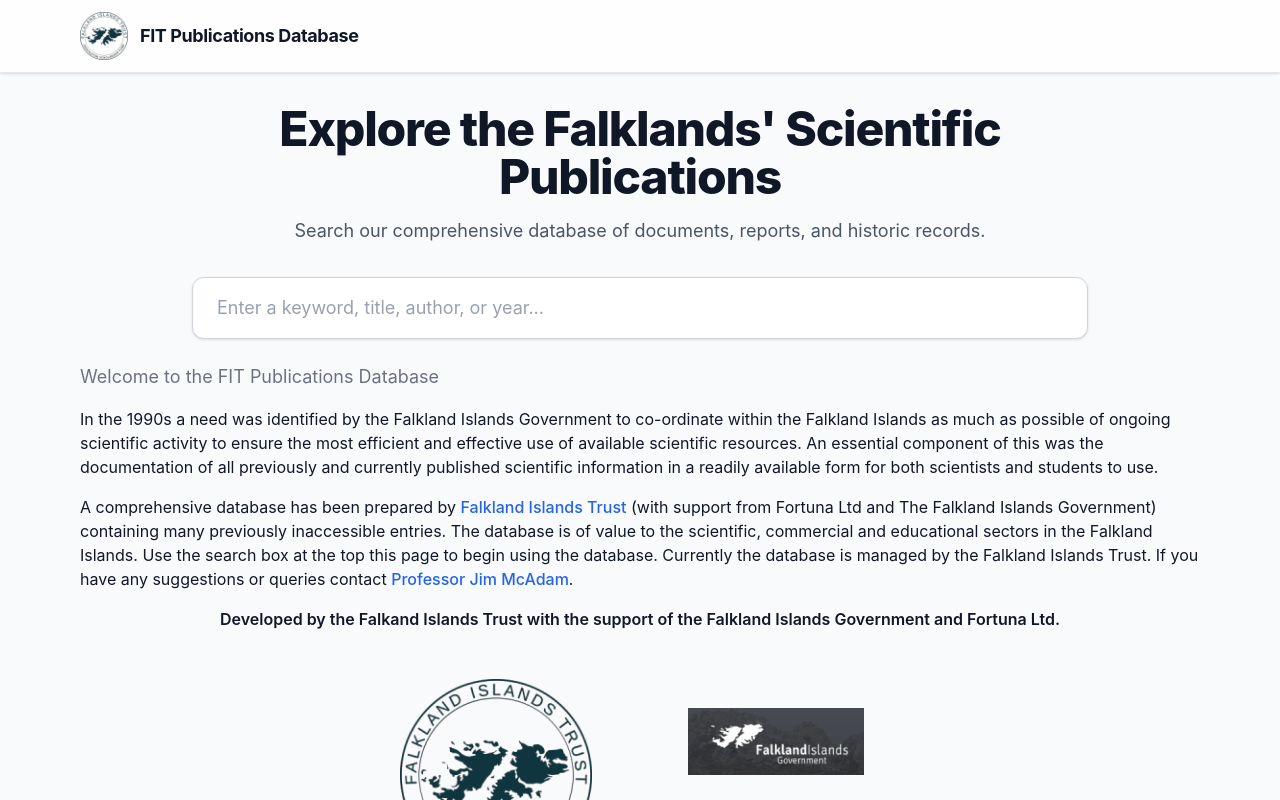
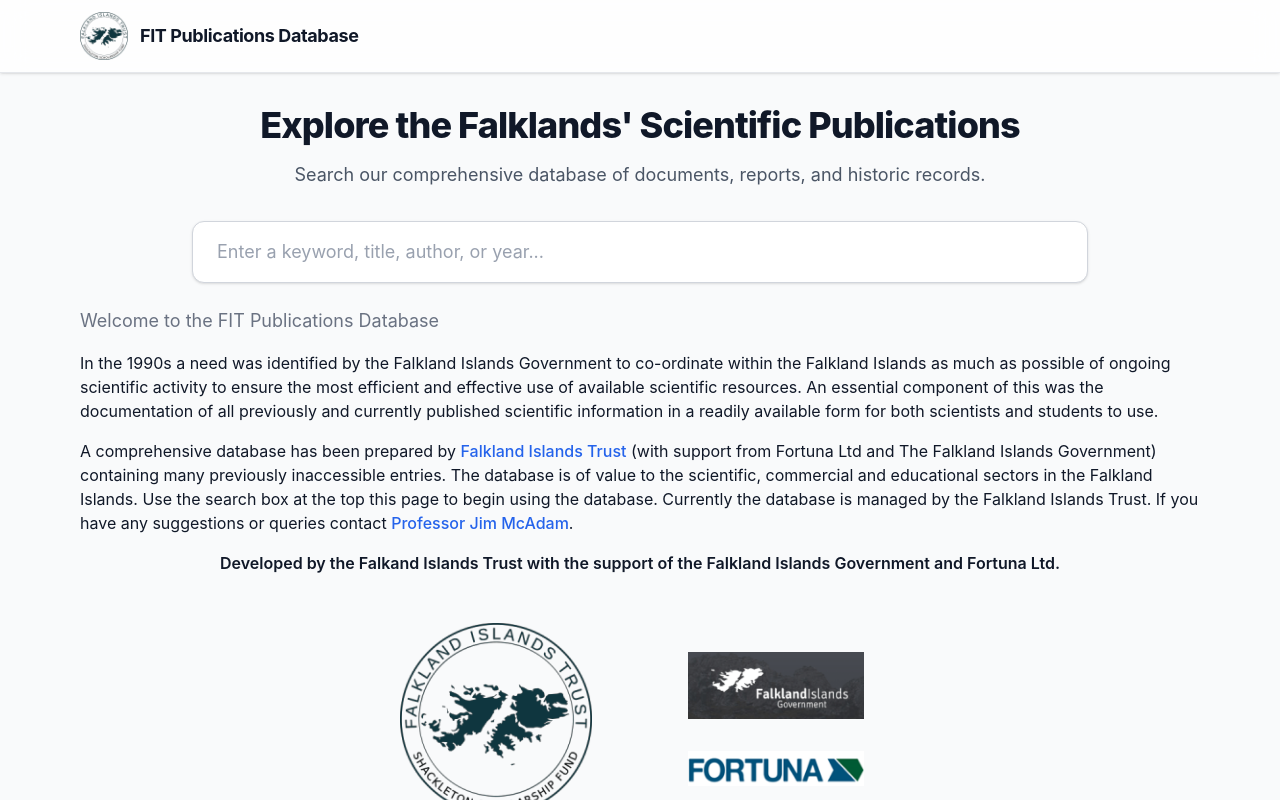
Before and after one commit to tmcadam/ukfitdb3, a React (Vite) app: page / in a window 1280 px wide. Shown: the top 800 px of the page. Built offline with nearby package versions, Linux system fonts and the light colour scheme.

Commit message:
Change size of headline text

```diff
--- a/src/components/Search.jsx
+++ b/src/components/Search.jsx
@@ -9,7 +9,7 @@
     <div className={`${isHero ? 'pb-2 md:pb-4 max-w-4xl mx-auto text-center' : 'mb-8 max-w-4xl mx-auto'}`}>
       {isHero && (
         <div className="mb-8">
-          <h1 className="text-4xl md:text-5xl font-extrabold text-gray-900 mb-4 tracking-tight">
+          <h1 className="text-4xl md:text-4xl font-extrabold text-gray-900 mb-4 tracking-tight">
             Explore the Falklands' Scientific Publications
           </h1>
           <p className="text-lg text-gray-600">
```
